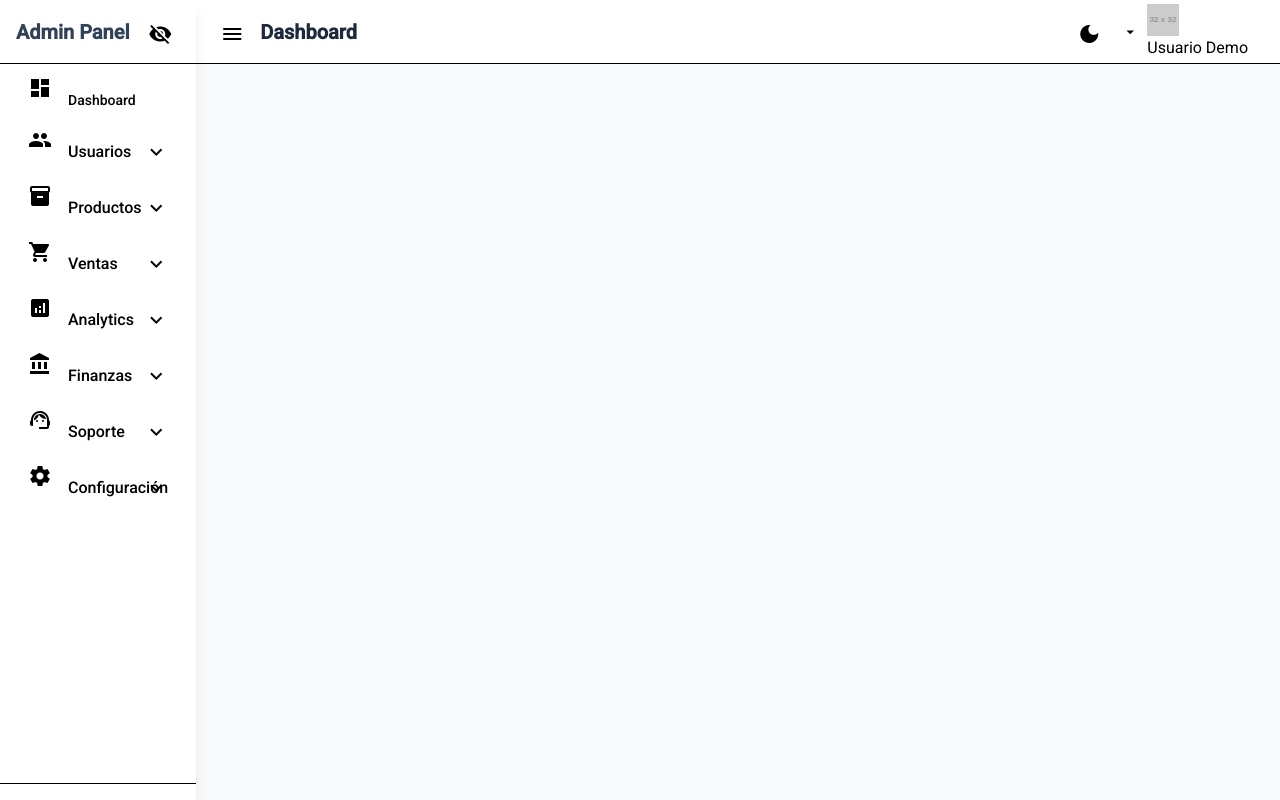
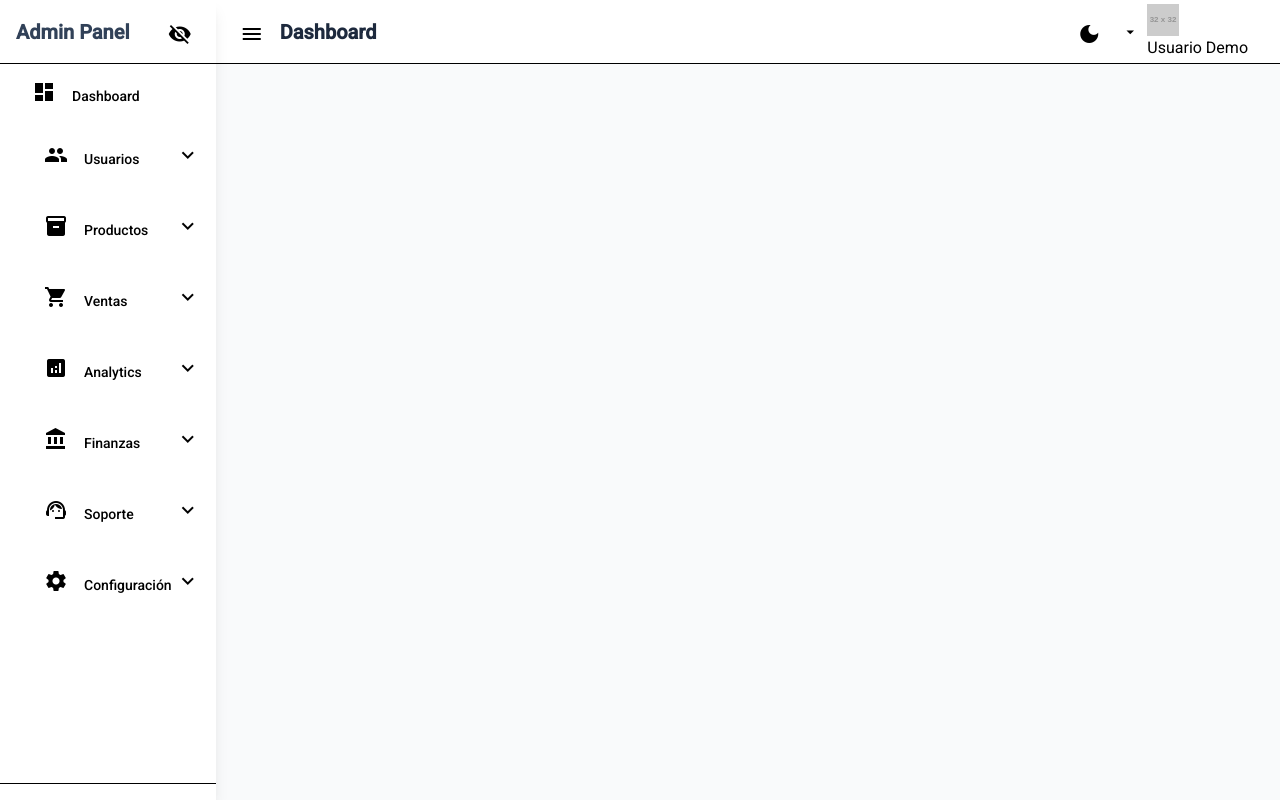
Before and after one commit to henksandoval/JobMagnetic-BackOffice, an Angular app in the folder backoffice/: page / in a window 1280 px wide. Built offline with nearby package versions, Linux system fonts and the light colour scheme.

Commit message:
feat: refactor sidenav menu and nav link components for improved structure and functionality

```diff
--- a/backoffice/src/app/layout/components/sidenav-menu/sidenav-menu.component.html
+++ b/backoffice/src/app/layout/components/sidenav-menu/sidenav-menu.component.html
@@ -1,23 +1,15 @@
-<mat-nav-list class="navigation-list" [class.collapsed]="collapsed">
+<nav class="navigation-list" [class.collapsed]="collapsed">
   @for (item of navigationService.menuItems(); track item.route) {
     @if (item.children && item.children.length > 0) {
       @if (!collapsed) {
         <div class="nav-group mx-3 mb-2">
-          <a
-            mat-list-item
-            (click)="toggleSubmenu(item.route)"
-            class="nav-item parent-item flex items-center py-4 px-5 my-1 rounded-xl no-underline text-zinc-700 dark:text-zinc-300 hover:bg-black/5 dark:hover:bg-white/5 transition-colors duration-200"
-            [class.active-parent]="navigationService.isMenuExpanded(item.route)"
-          >
-            <mat-icon matListItemIcon class="mr-4 text-zinc-500 dark:text-zinc-400 text-xl">{{ item.icon }}</mat-icon>
-            <span matListItemTitle class="text-md font-medium">{{ item.label }}</span>
-            <mat-icon
-              class="expand-icon absolute right-4 text-zinc-500 transition-transform duration-300 ease-in-out"
-              [class.rotate-180]="navigationService.isMenuExpanded(item.route)"
-              [fontIcon]="navigationService.isMenuExpanded(item.route) ? 'expand_less' : 'expand_more'"
-            >
-            </mat-icon>
-          </a>
+          <app-nav-link
+            [label]="item.label"
+            [icon]="item.icon"
+            [isParent]="true"
+            [isExpanded]="navigationService.isMenuExpanded(item.route)"
+            (toggled)="toggleSubmenu(item.route)"
+          ></app-nav-link>
           @if (navigationService.isMenuExpanded(item.route)) {
             <div class="submenu mt-1 mb-2 ml-4 pl-4 border-l border-zinc-200 dark:border-zinc-700">
               @for (child of item.children; track child.route) {
@@ -39,64 +31,37 @@
         </div>
       } @else {
         <div
-          class="nav-item-with-floating-menu group relative"
+          class="group relative"
           (mouseenter)="updateFloatingMenuPosition($event)"
           (mouseleave)="hideFloatingMenuDelayed()"
         >
-          <a
-            mat-list-item
-            class="nav-item parent-item flex items-center justify-center w-12 h-12 mx-auto my-2 rounded-xl no-underline text-zinc-700 dark:text-zinc-300 hover:bg-black/10 dark:hover:bg-slate-700 transition-colors duration-200"
-          >
-            <mat-icon matListItemIcon class="m-0 text-xl text-zinc-500 dark:text-zinc-400">{{ item.icon }}</mat-icon>
-          </a>
-          <div
-            class="floating-submenu fixed left-16 min-w-[220px] z-[9999] p-2
-                   bg-white border border-zinc-200 rounded-lg shadow-xl
-                   opacity-0 invisible pointer-events-none -translate-x-3
-                   transition-all duration-250 ease-in-out
-                   group-hover:opacity-100 group-hover:visible group-hover:pointer-events-auto group-hover:translate-x-0
-                   <!-- ✨ FIX #3: LA CORRECCIÓN CLAVE - Usar el mismo color de fondo que el sidebar -->
-                   dark:bg-slate-800 dark:border-slate-700"
-            [style.top.px]="floatingMenuTop"
-            (mouseenter)="showFloatingMenu()"
-            (mouseleave)="hideFloatingMenuDelayed()"
-          >
-            <div class="submenu-header px-4 pt-3 pb-2 text-sm font-semibold text-zinc-500 dark:text-zinc-400 uppercase tracking-wider">{{ item.label }}</div>
-            @for (child of item.children; track child.route) {
-              <a
-                [routerLink]="child.route"
-                routerLinkActive="active-link"
-                class="floating-menu-item flex items-center py-3 px-4 my-1 rounded-md no-underline text-zinc-700 dark:text-zinc-300
-                       hover:bg-black/5 dark:hover:bg-slate-700/70
-                       transition-colors duration-200
-                       <!-- ✨ FIX #5: Añadir los mismos estilos para el link activo aquí -->
-                       [&.active-link]:bg-purple-100 dark:[&.active-link]:bg-purple-900/60
-                       [&.active-link]:text-purple-700 dark:[&.active-link]:text-purple-300
-                       [&.active-link]:font-semibold"
-              >
-                <mat-icon *ngIf="child.icon" class="mr-4 text-lg text-zinc-500 dark:text-zinc-400 group-hover:dark:hover:text-purple-400">{{ child.icon }}</mat-icon>
-                <span class="text-sm">{{ child.label }}</span>
-              </a>
-            }
-          </div>
+          <app-nav-link [icon]="item.icon" [isCollapsed]="true"></app-nav-link>
+          @if (isFloatingPanelVisible) {
+            <app-floating-panel
+              [title]="item.label"
+              (mouseenter)="showFloatingMenu()"
+              (mouseleave)="hideFloatingMenuDelayed()"
+            >
+              @for (child of item.children; track child.route) {
+                <app-nav-link
+                  [route]="child.route"
+                  [label]="child.label"
+                  [icon]="child.icon"
+                  variant="floating"
+                ></app-nav-link>
+              }
+
+            </app-floating-panel>
+          }
         </div>
       }
     } @else {
-      <a
-        mat-list-item
-        [routerLink]="item.route"
-        routerLinkActive="active-link"
-        class="nav-item flex items-center py-4 px-5 mx-3 my-1 rounded-xl no-underline text-zinc-700 dark:text-zinc-300 hover:bg-black/5 dark:hover:bg-white/5 transition-colors duration-200
-               [&.active-link]:bg-purple-100 dark:[&.active-link]:bg-purple-900/60
-               [&.active-link]:text-purple-700 dark:[&.active-link]:text-purple-300
-               [&.active-link]:font-semibold"
-        [class.justify-center]="collapsed"
-        [matTooltip]="collapsed ? item.label : null"
-        matTooltipPosition="right"
-      >
-        <mat-icon matListItemIcon class="text-xl text-zinc-500 dark:text-zinc-400" [class.m-0]="collapsed" [class.mr-4]="!collapsed">{{ item.icon }}</mat-icon>
-        <span matListItemTitle *ngIf="!collapsed" class="text-sm font-medium">{{ item.label }}</span>
-      </a>
+      <app-nav-link
+        [route]="item.route"
+        [label]="item.label"
+        [icon]="item.icon"
+        [isCollapsed]="collapsed"
+      ></app-nav-link>
     }
   }
-</mat-nav-list>
+</nav>
--- a/backoffice/src/app/layout/components/sidenav-menu/sidenav-menu.component.ts
+++ b/backoffice/src/app/layout/components/sidenav-menu/sidenav-menu.component.ts
@@ -1,32 +1,40 @@
-import {Component, effect, inject} from '@angular/core';
-import {UiStateService} from '../../services/ui-state/ui-state.service';
-import {NavigationService} from '../../services/navigation/navigation.service';
-import {MatListItem, MatNavList} from '@angular/material/list';
-import {MatIcon} from '@angular/material/icon';
-import {MatTooltip} from '@angular/material/tooltip';
+import { Component, effect, inject } from '@angular/core';
+import { UiStateService } from '../../services/ui-state/ui-state.service';
+import { NavigationService } from '../../services/navigation/navigation.service';
+import { NavLinkComponent } from '../../../shared/components/molecules/nav-link/nav-link.component';
+import { FloatingPanelComponent } from '../../../shared/components/atoms/floating-panel/floating-panel.component';
+import {MatListItem} from '@angular/material/list';
 import {RouterLink, RouterLinkActive} from '@angular/router';
 import {NgIf} from '@angular/common';
+import {MatIcon} from '@angular/material/icon';
 
 @Component({
   selector: 'app-sidenav-menu',
+  standalone: true,
   imports: [
-    NgIf,
+    NavLinkComponent,
+    FloatingPanelComponent,
+    MatListItem,
     RouterLink,
     RouterLinkActive,
-    MatListItem,
     MatIcon,
-    MatNavList,
-    MatTooltip
+    NgIf
   ],
-  templateUrl: './sidenav-menu.component.html'
+  templateUrl: './sidenav-menu.component.html',
+  styles: `
+    :host {
+      display: block;
+      width: 100%;
+    }
+  `
 })
-
 export class SidenavMenuComponent {
   navigationService = inject(NavigationService);
   uiStateService = inject(UiStateService);
   collapsed = false;
-
-  floatingMenuTop = 0;
+  floatingMenuX = 0;
+  floatingMenuY = 0;
+  isFloatingPanelVisible = true;
   private hideTimeout?: number;
 
   constructor() {
@@ -45,9 +53,9 @@ export class SidenavMenuComponent {
     if (this.collapsed) {
       const target = event.currentTarget as HTMLElement;
       const rect = target.getBoundingClientRect();
-      this.floatingMenuTop = rect.top;
+      this.floatingMenuY = rect.top;
+      this.floatingMenuX = rect.right;
 
-      // Mostrar el menú
       this.showFloatingMenu();
     }
   }
@@ -61,7 +69,7 @@ export class SidenavMenuComponent {
 
   hideFloatingMenuDelayed(): void {
     this.hideTimeout = window.setTimeout(() => {
-      // El CSS se encargará de ocultar el menú
-    }, 150);
+      this.isFloatingPanelVisible = false;
+    }, 300);
   }
 }
--- a/backoffice/src/app/shared/components/molecules/nav-link/nav-link.component.ts
+++ b/backoffice/src/app/shared/components/molecules/nav-link/nav-link.component.ts
@@ -1,19 +1,18 @@
 import { Component, EventEmitter, Input, Output } from '@angular/core';
-import { NgClass, NgIf } from '@angular/common';
+import { NgClass } from '@angular/common';
 import { RouterLink, RouterLinkActive } from '@angular/router';
 import { MatTooltip } from '@angular/material/tooltip';
-import { IconComponent } from '../../../atoms/icon/icon.component';
+import {IconComponent} from '../../atoms/icon/icon.component';
 
 @Component({
   selector: 'app-nav-link',
   standalone: true,
   imports: [
     NgClass,
-    NgIf,
     RouterLink,
     RouterLinkActive,
     MatTooltip,
-    IconComponent // <-- Usando nuestro átomo
+    IconComponent
   ],
   templateUrl: './nav-link.component.html',
   styleUrl: './nav-link.component.scss'
```
